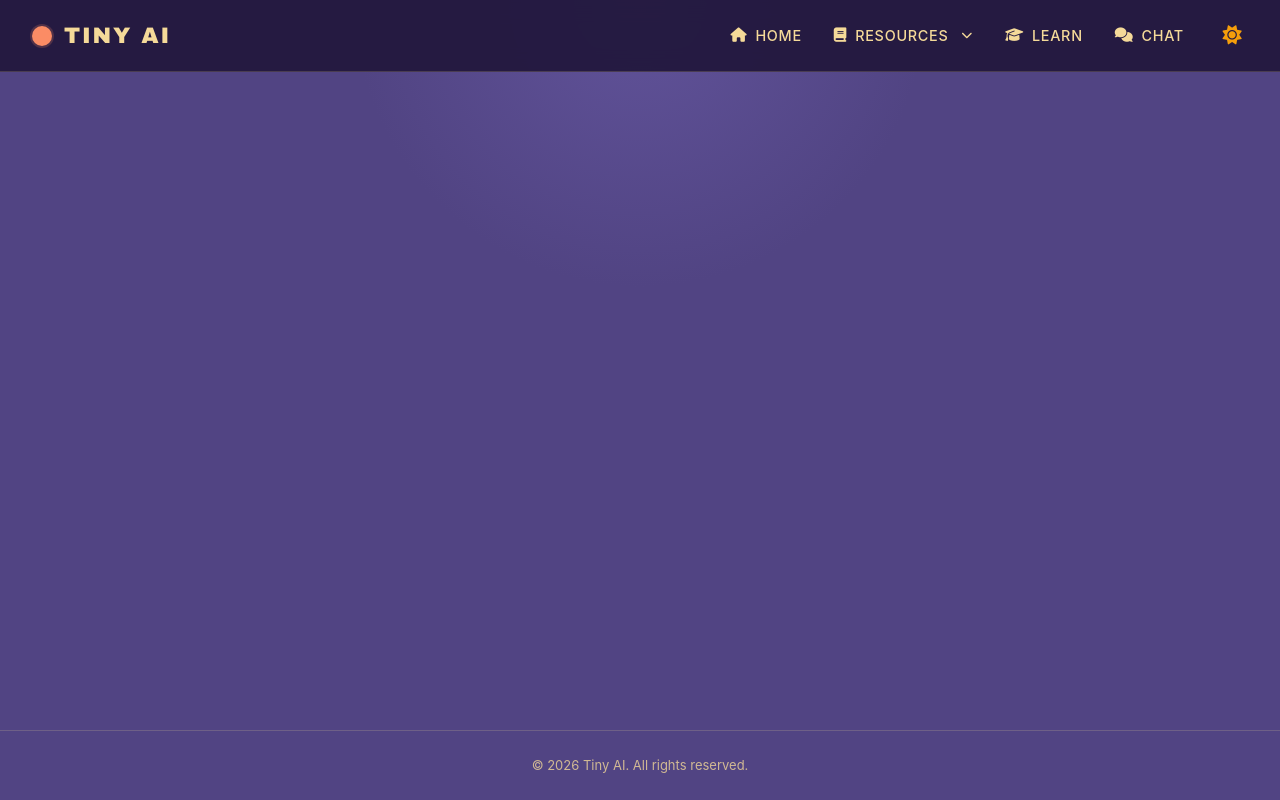
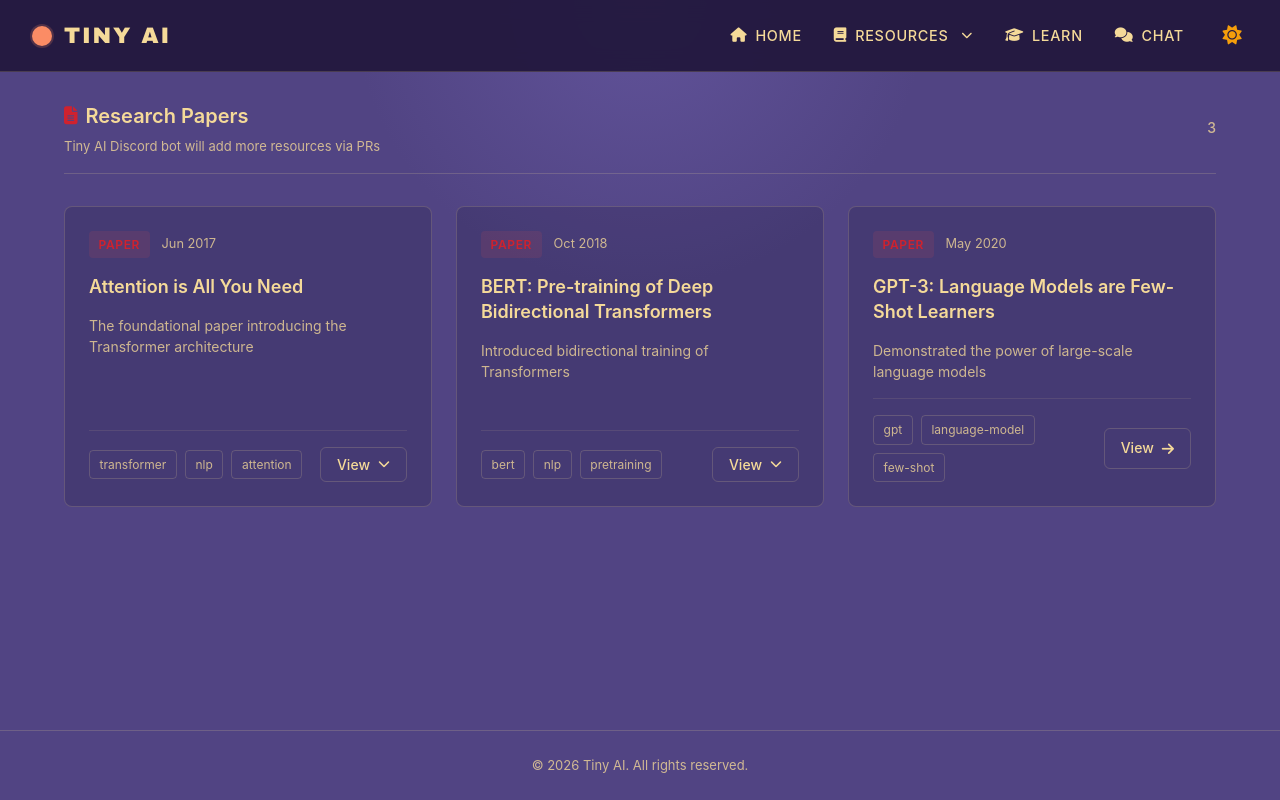
Before and after one commit to owenbcoding/TinyAI, a Vue app: page /resources in a window 1280 px wide. Built offline with nearby package versions, Linux system fonts and the light colour scheme.

Commit message:
Imported resources and paths

```diff
--- a/src/router/index.js
+++ b/src/router/index.js
@@ -1,5 +1,6 @@
 import { createRouter, createWebHistory } from 'vue-router'
 import Home from '../views/Home.vue'
+import Resources from '../views/Resources.vue'
 
 const routes = [
   {
@@ -8,14 +9,18 @@ const routes = [
     component: Home
   },
   {
+    path: '/resources',
+    name: 'Resources',
+    component: Resources
+  },
+  {
     path: '/learn',
     name: 'Learn',
     component: () => import('../views/Learn.vue')
   },
   {
     path: '/about',
-    name: 'About',
-    component: () => import('../views/About.vue')
+    redirect: '/'
   },
   {
     path: '/bot',
--- /dev/null
+++ b/src/views/Resources.vue
@@ -0,0 +1,46 @@
+<template>
+  <section class="resources-section">
+    <div class="container">
+      <ResourceTabs />
+      <Transition name="fade" mode="out-in">
+        <ResourceList :key="activeTab" />
+      </Transition>
+    </div>
+  </section>
+</template>
+
+<script setup>
+import { computed, onMounted } from 'vue'
+import { useResourcesStore } from '../stores/resources'
+import ResourceTabs from '../components/resources/ResourceTabs.vue'
+import ResourceList from '../components/resources/ResourceList.vue'
+
+const resourcesStore = useResourcesStore()
+const activeTab = computed(() => resourcesStore.activeTab)
+
+onMounted(() => {
+  resourcesStore.useJSONLoaders('./data')
+})
+</script>
+
+<style scoped>
+.resources-section {
+  padding: 100px 2rem 80px;
+}
+
+.container {
+  max-width: 1400px;
+  margin: 0 auto;
+  padding: 0 var(--spacing-lg);
+}
+
+.fade-enter-active,
+.fade-leave-active {
+  transition: opacity 0.3s ease;
+}
+
+.fade-enter-from,
+.fade-leave-to {
+  opacity: 0;
+}
+</style>
```
